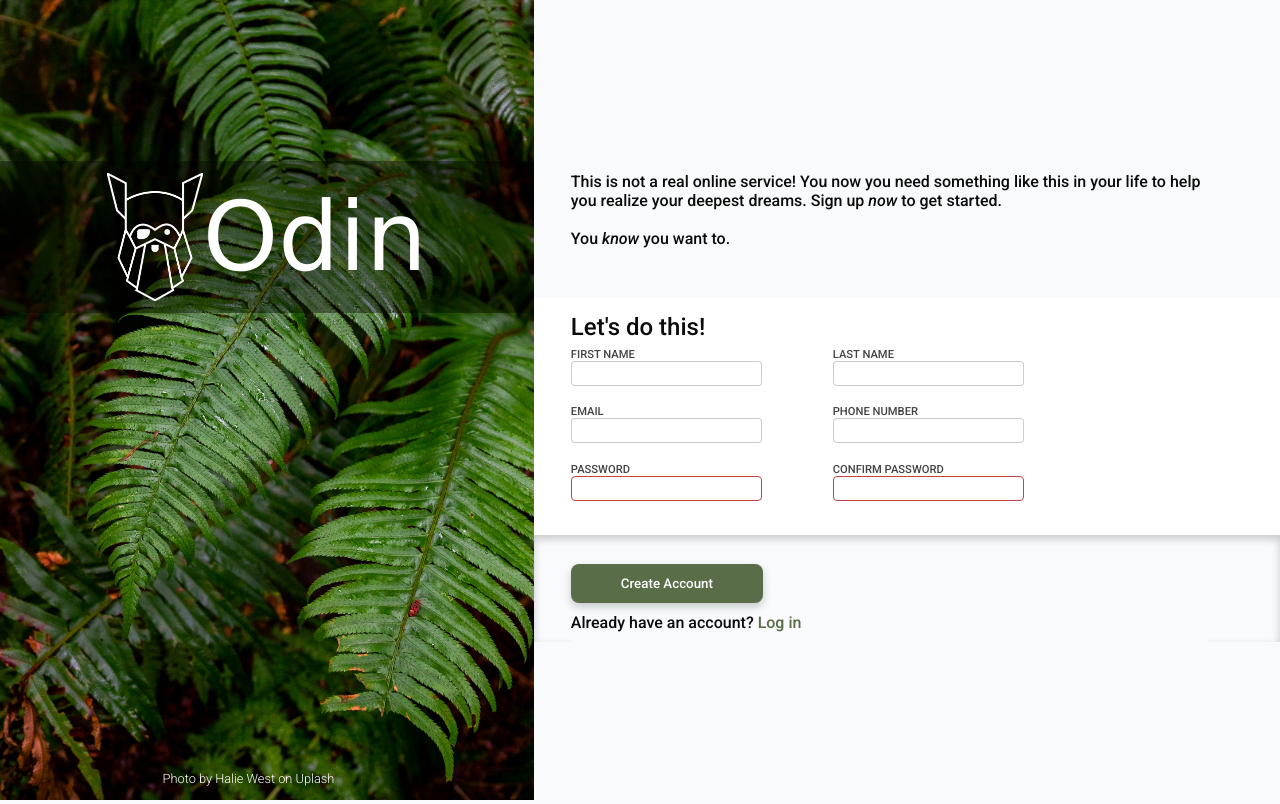
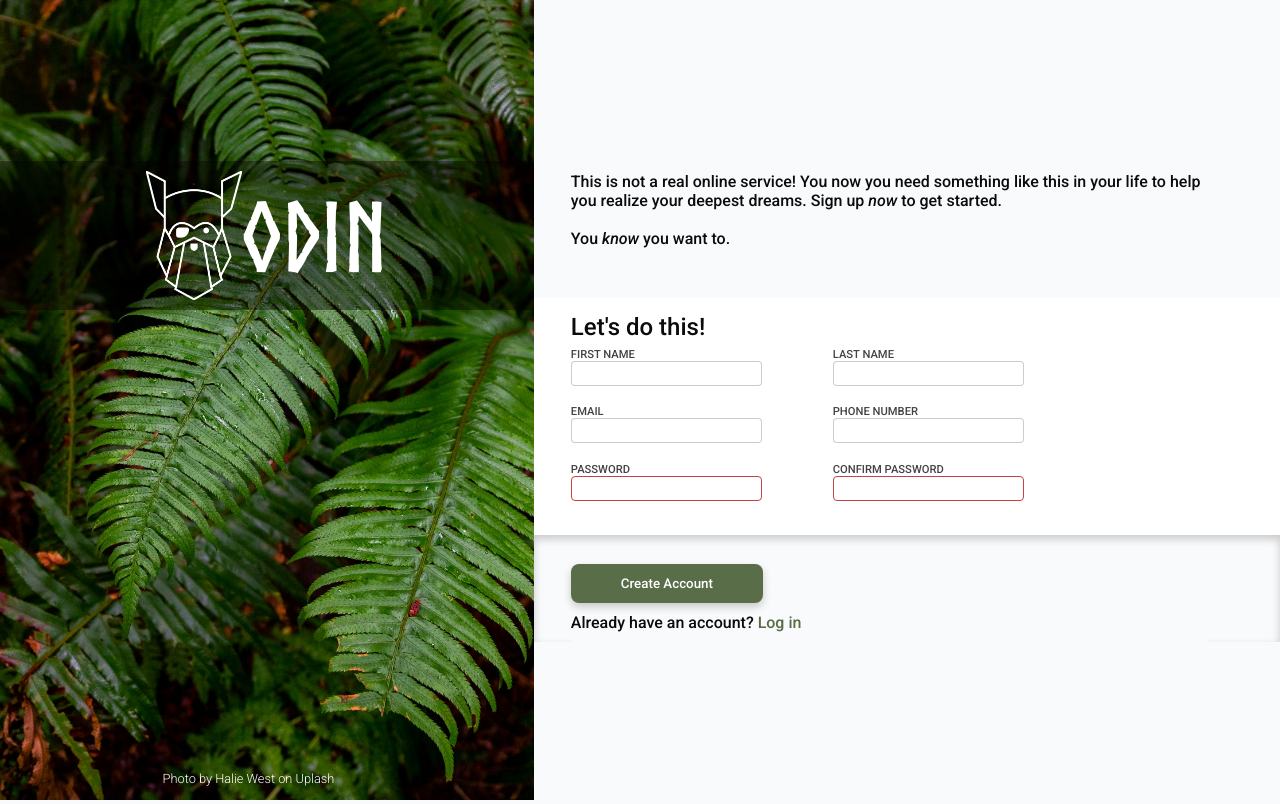
Before and after one commit to Bonevane/sign-up-form, a plain HTML site: page index.html in a window 1280 px wide. Drawn offline with Linux system fonts and the light colour scheme; the site is published under a folder, as on GitHub Pages, so addresses that start at the root find nothing.

Commit message:
Testing fix for font-face

```diff
--- a/style.css
+++ b/style.css
@@ -2,8 +2,8 @@
 
 @font-face {
     font-family: norse;
-    src: url(/fonts/norse-bold-webfont.woff2) format("woff2"),
-        url(/fonts/norse-bold-webfont.woff) format("woff");
+    src: url(./fonts/norse-bold-webfont.woff2) format("woff2"),
+        url(./fonts/norse-bold-webfont.woff) format("woff");
 }
 
 :root {
```
